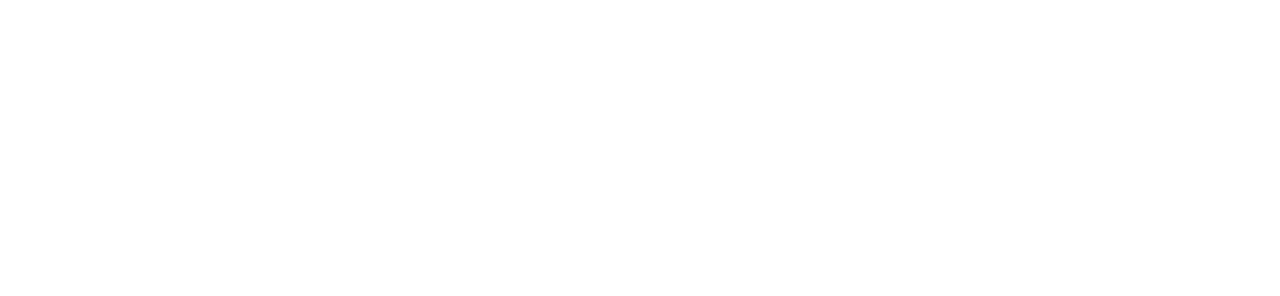
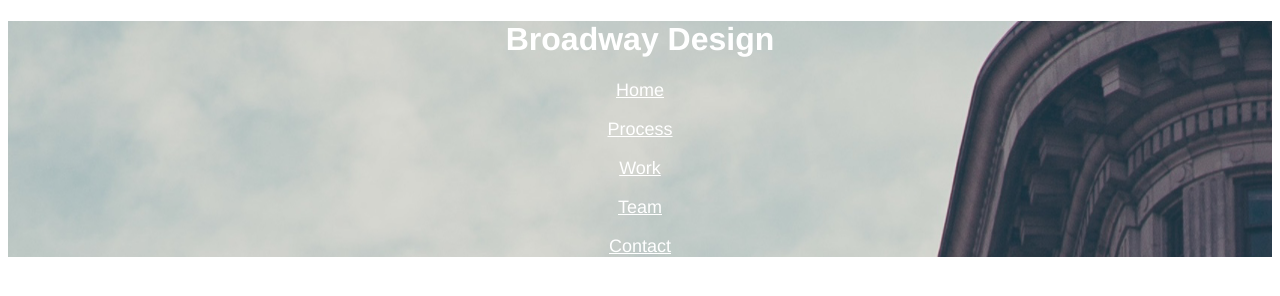
Before and after one commit to Canelita78/broadway, a plain HTML site: page index.html in a window 1280 px wide. Drawn offline with Linux system fonts and the light colour scheme.

Commit message:
done top part.

```diff
--- a/index.html
+++ b/index.html
@@ -6,6 +6,13 @@
     <title>Broadway</title>
   </head>
   <body>
-
+          <div class="background">
+            <h1>Broadway Design</h1>
+            <a class="info" href="#">Home</a> </br></br>
+            <a class="info" href="#">Process</a></br></br>
+            <a class="info" href="#">Work</a></br></br>
+            <a class="info" href="#">Team</a></br></br>
+            <a class="info" href="#">Contact</a></br>
+          </div>
   </body>
-</html>
+</html
--- a/resources/css/style.css
+++ b/resources/css/style.css
@@ -0,0 +1,17 @@
+body {
+  font-family: Helvetica;
+  text-align: center;
+}
+
+h1 {
+  font-size: 70px
+  font-weight: bold;
+  color: white;
+}
+.background {
+  background-image: url("../images/background.png") ;
+  }
+.info {
+  color: white;
+  font-size: 18px;
+}
```
